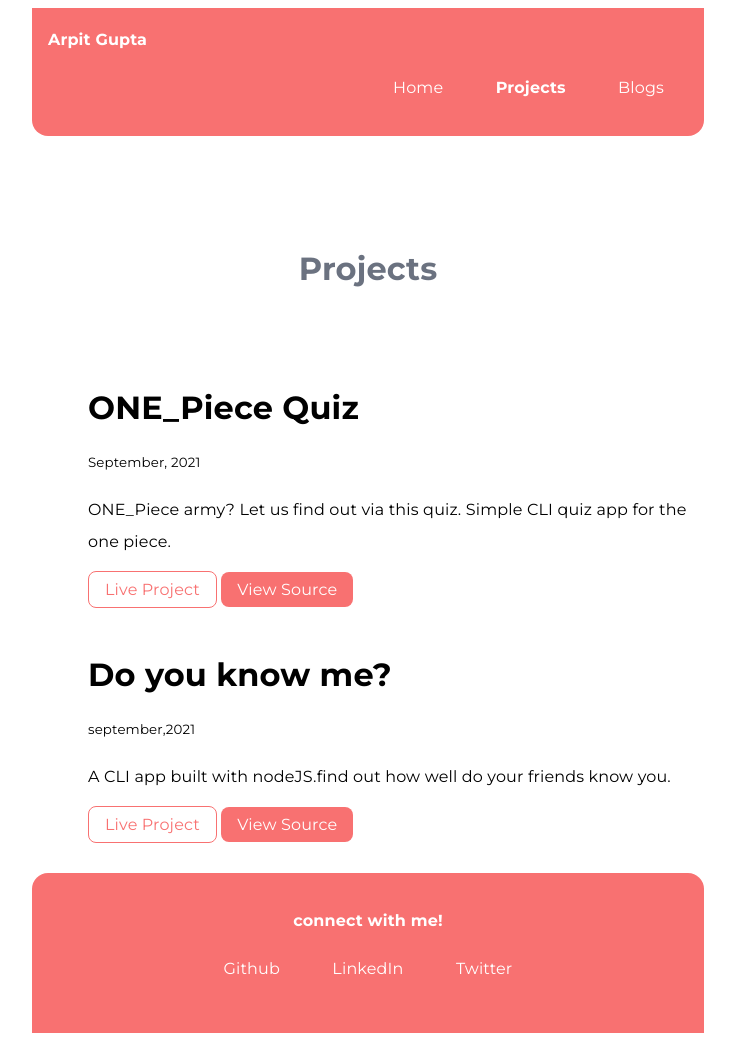
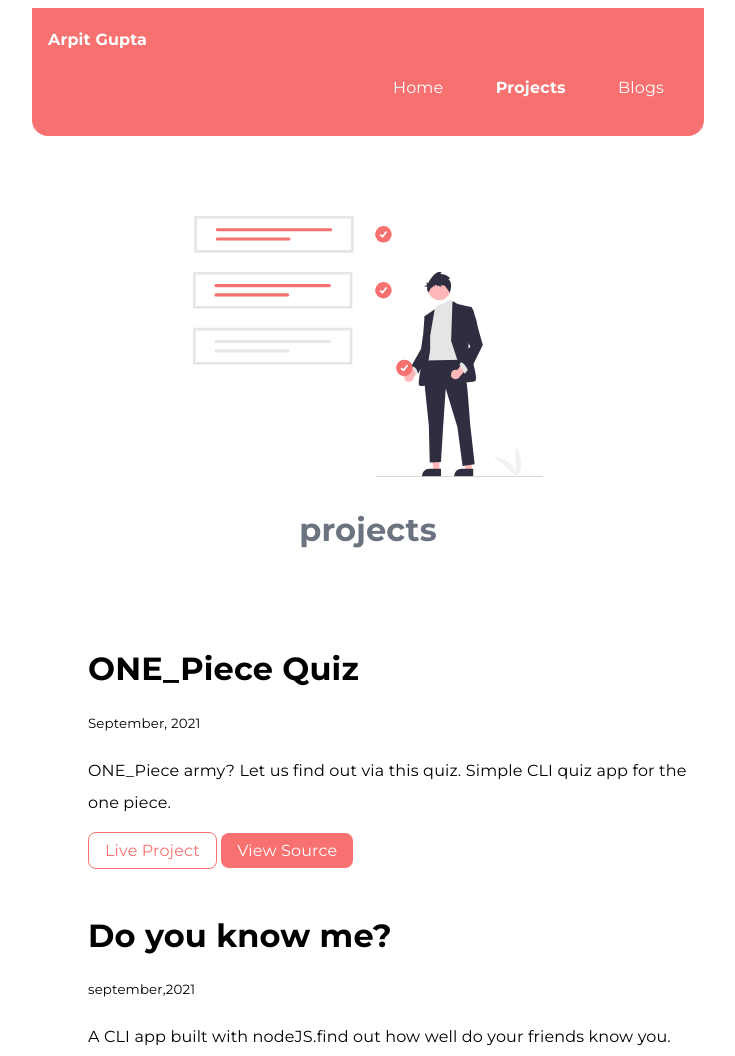
Before and after one commit to arpit0498/student-site, a plain HTML site: page projects.html in a window 1280 px wide. Shown: the top 1056 px of the page, without its empty margins (272-1007 px from the left). Drawn offline with Linux system fonts and the light colour scheme.

Commit message:
style:added blog and project image

```diff
--- a/projects.html
+++ b/projects.html
@@ -28,9 +28,11 @@
         </ul>
     </nav>
 
-    <header class="hero">
-        <h1 class="hero-heading">Projects</h1>
-    </header>
+        <header class="hero">
+            <img class="hero-img" src="images/projects.svg" />
+            <h1 class="hero-heading">projects</h1>
+        </header>
+
 
     <ul class="list-non-bullet">
         <li>
```
Also changed, not shown: blogs.html (+1 -1 lines), images/blog.svg (added), images/projects.svg (added).
